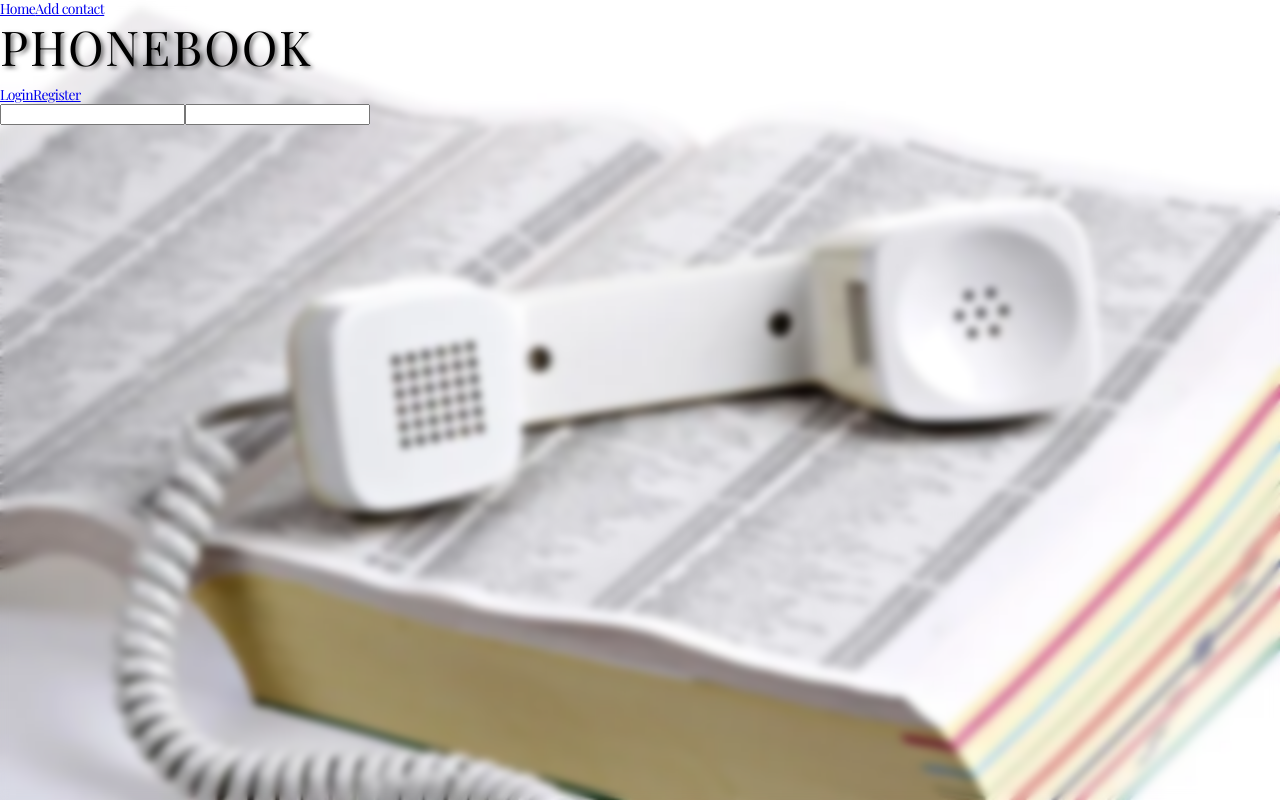
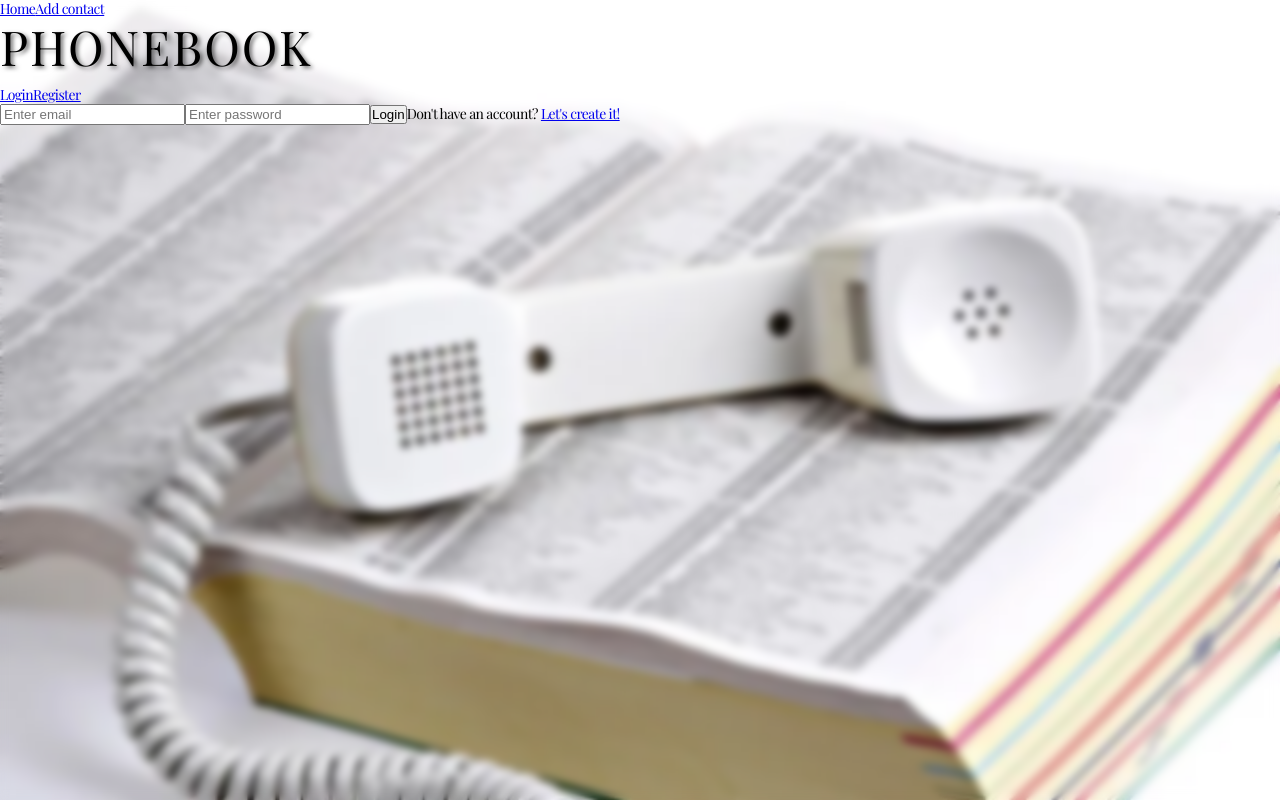
Before and after one commit to Kreal11/goit-react-hw-08-phonebook, a React (Create React App) app: page /goit-react-hw-08-phonebook/login in a window 1280 px wide. Built offline with nearby package versions, Linux system fonts and the light colour scheme; no server answers.

Commit message:
added register and login features with pages

```diff
--- a/src/pages/Login.jsx
+++ b/src/pages/Login.jsx
@@ -1,13 +1,42 @@
 import React from 'react';
 import { useForm } from 'react-hook-form';
+import { useDispatch, useSelector } from 'react-redux';
+import { NavLink, Navigate } from 'react-router-dom';
+import { toast } from 'react-toastify';
+import { loginThunk } from 'redux/auth/operations';
+import { selectIsLoggedIn, selectUser } from 'redux/auth/selectors';
 
 export const Login = () => {
-  const { register, handleSubmit, reset } = useForm;
+  const isLoggedIn = useSelector(selectIsLoggedIn);
+  const { name } = useSelector(selectUser);
+  const { register, handleSubmit, reset } = useForm();
+  const dispatch = useDispatch();
 
+  const submit = data => {
+    dispatch(loginThunk(data));
+    reset();
+  };
+  if (isLoggedIn) {
+    toast.success(`Welcome, ${name}`);
+    return <Navigate to="/" />;
+  }
   return (
-    <form action="">
-      <input type="text" />
-      <input type="text" />
+    <form action="" onSubmit={handleSubmit(submit)}>
+      <input
+        type="text"
+        {...register('email', { required: true, minLength: 8 })}
+        placeholder="Enter email"
+      />
+      <input
+        type="password"
+        {...register('password', { required: true, minLength: 7 })}
+        placeholder="Enter password"
+      />
+      <button>Login</button>
+      <span>
+        Don't have an account?{' '}
+        <NavLink to="/register">Let's create it!</NavLink>
+      </span>
     </form>
   );
 };
--- a/src/pages/Register.jsx
+++ b/src/pages/Register.jsx
@@ -1,5 +1,39 @@
 import React from 'react';
+import { useForm } from 'react-hook-form';
+import { useDispatch } from 'react-redux';
+import { NavLink } from 'react-router-dom';
+import { registerThunk } from 'redux/auth/operations';
 
 export const Register = () => {
-  return <div>Register</div>;
+  const { register, handleSubmit, reset } = useForm();
+  const dispatch = useDispatch();
+
+  const submit = data => {
+    dispatch(registerThunk(data));
+    reset();
+  };
+
+  return (
+    <form action="" onSubmit={handleSubmit(submit)}>
+      <input
+        type="text"
+        {...register('name', { required: true, minLength: 2 })}
+        placeholder="Enter name"
+      />
+      <input
+        type="text"
+        {...register('email', { required: true, minLength: 8 })}
+        placeholder="Enter email"
+      />
+      <input
+        type="password"
+        {...register('password', { required: true, minLength: 7 })}
+        placeholder="Enter password"
+      />
+      <button>Register</button>
+      <span>
+        Already have an account? <NavLink to="/login">Let's log in!</NavLink>
+      </span>
+    </form>
+  );
 };
--- a/src/redux/auth/operations.js
+++ b/src/redux/auth/operations.js
@@ -1,7 +1,7 @@
 import { createAsyncThunk } from '@reduxjs/toolkit';
 import axios from 'axios';
 
-const userAuthApi = axios.create({
+export const userAuthApi = axios.create({
   baseURL: 'https://connections-api.herokuapp.com/',
 });
 
--- a/src/redux/auth/userSlice.js
+++ b/src/redux/auth/userSlice.js
@@ -1,5 +1,5 @@
-const { createSlice } = require('@reduxjs/toolkit');
-const { registerThunk } = require('./operations');
+const { createSlice, isAnyOf } = require('@reduxjs/toolkit');
+const { registerThunk, loginThunk, logoutThunk } = require('./operations');
 
 const initialState = {
   user: {
@@ -14,12 +14,19 @@ const userSlice = createSlice({
   name: 'userAuth',
   initialState,
   extraReducers: builder => {
-    builder.addCase(registerThunk.fulfilled, (state, { payload }) => {
-      state.user.name = payload.user.name;
-      state.user.email = payload.user.email;
-      state.token = payload.token;
-      state.isLoggedIn = true;
-    });
+    builder
+      .addCase(logoutThunk.fulfilled, (state, { payload }) => {
+        return (state = initialState);
+      })
+      .addMatcher(
+        isAnyOf(registerThunk.fulfilled, loginThunk.fulfilled),
+        (state, { payload }) => {
+          state.user.name = payload.user.name;
+          state.user.email = payload.user.email;
+          state.token = payload.token;
+          state.isLoggedIn = true;
+        }
+      );
   },
 });
 
```
Also changed, not shown: src/redux/pureRedux/actions.js (renamed from src/redux/pure Redux/actions.js), src/redux/pureRedux/constants.js (renamed from src/redux/pure Redux/constants.js), src/redux/pureRedux/reducer.js (renamed from src/redux/pure Redux/reducer.js).
